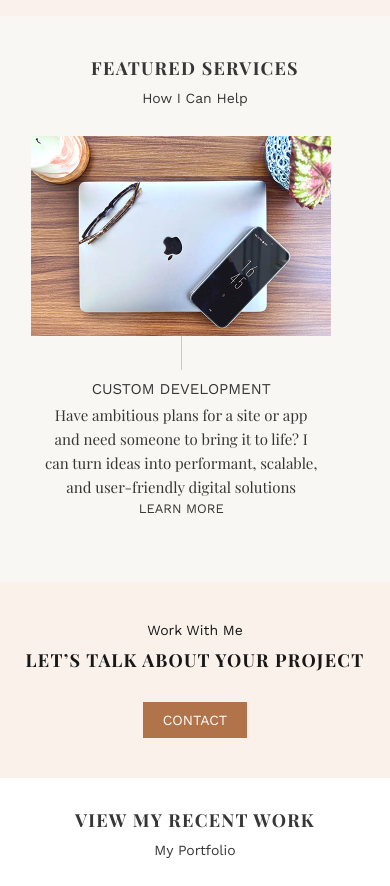
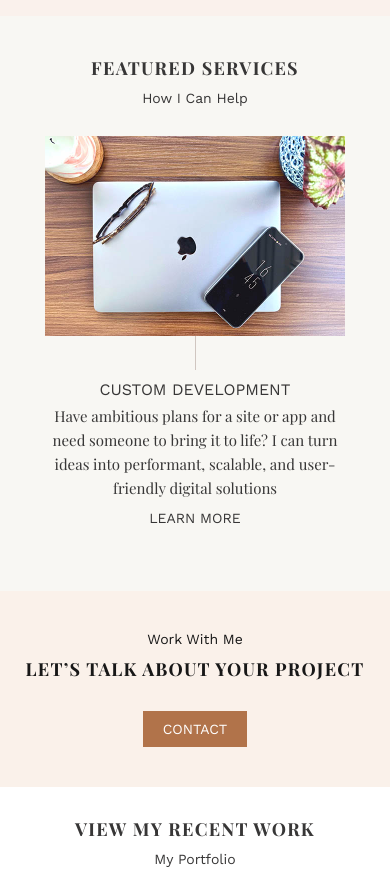
Before and after one commit to lindsayfoley/portfoleyo, a Next.js app: page / in a window 390 px wide. Shown: the part 1000-1886 px from the top of the page. Built offline with nearby package versions, Linux system fonts and the light colour scheme; a web font is replaced by a local one.

Commit message:
fixing the alignment on mobile and tweaking font sizes and spacing

```diff
--- a/src/components/featureTiles/featureTiles.module.css
+++ b/src/components/featureTiles/featureTiles.module.css
@@ -9,13 +9,13 @@
       scroll-snap-type: x mandatory;
       margin: 30px auto 0 auto;
       display: flex;
-      justify-content: flex-start;
     }
 
     .service {
       scroll-snap-align: center;
       margin: 0;
       padding: 0 8%;
+      min-width: 100vw;
     }
 
     .image {
@@ -27,7 +27,7 @@
     }
 
     .title {
-      font-size: 15px;
+      font-size: 16px;
       margin-bottom: 5px;
     }
 
@@ -51,8 +51,15 @@
       text-transform: uppercase;
     }
 
+    .description {
+      max-width: 400px;
+      margin: 0 auto;
+    }
+
     .link {
-      font-size: 13px;
+      display: block;
+      font-size: 14px;
+      margin-top: 10px;
     }
   }
 
@@ -72,3 +79,11 @@
       }
     }
   }
+
+  @media (min-width: 1100px) {
+    .container {
+      .service {
+        min-width: 33%;
+      }
+    }
+  }
--- a/src/components/featureTiles/featureTiles.tsx
+++ b/src/components/featureTiles/featureTiles.tsx
@@ -29,7 +29,7 @@ const FeatureTiles = ({
             <img className={styles.image} src={imageSrc} alt={alt} />
             <div className={styles.copy}>
               <h4 className={styles.title}>{title}</h4>
-              <p>{description}</p>
+              <p className={styles.description}>{description}</p>
               <a className={styles.link} href={href}>
                 {cta}
               </a>
```
